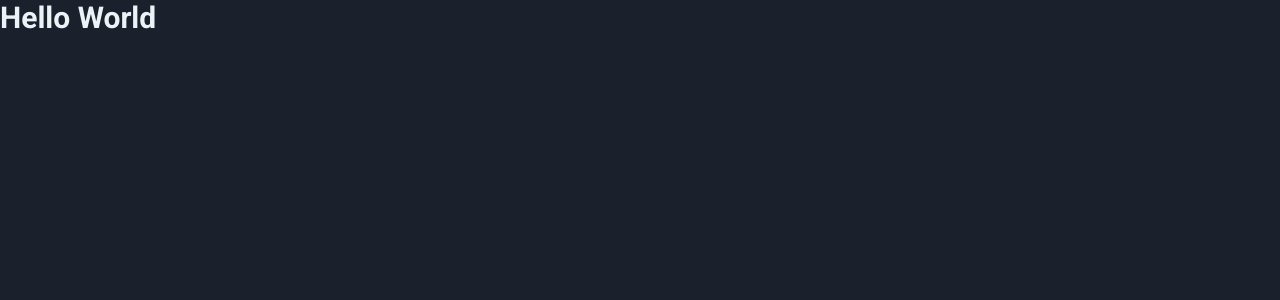
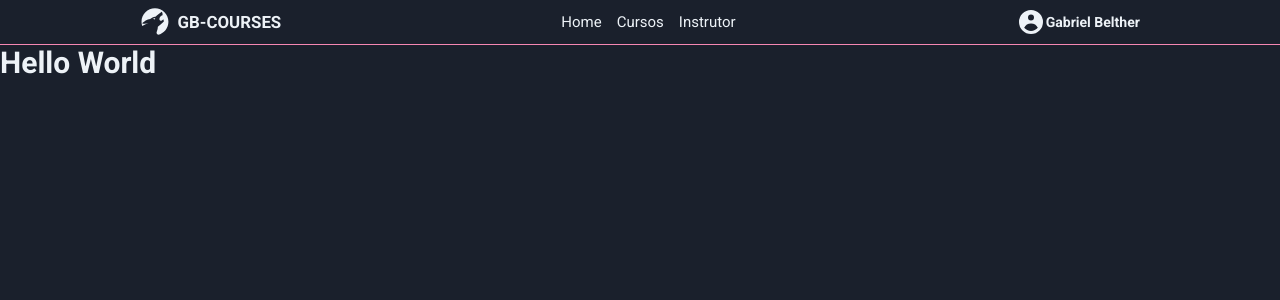
Before and after one commit to gbelther/gb-courses-app, a Next.js app: page / in a window 1280 px wide. Shown: the top 300 px of the page. Built offline with nearby package versions, Linux system fonts and the light colour scheme.

Commit message:
Componente Header

```diff
--- a/package.json
+++ b/package.json
@@ -12,6 +12,7 @@
     "next": "11.0.1",
     "react": "17.0.2",
     "react-dom": "17.0.2",
+    "react-icons": "^4.2.0",
     "styled-components": "^5.3.0"
   },
   "devDependencies": {
--- /dev/null
+++ b/src/components/Header/index.tsx
@@ -0,0 +1,31 @@
+import {
+  Container,
+  LogoWrapper,
+  NavWrapper,
+  UserLoginWrapper,
+  LogoIcon,
+  LogoTitle,
+  NavItem,
+  UserIcon,
+  Username,
+} from "./styles";
+
+export function Header() {
+  return (
+    <Container>
+      <LogoWrapper>
+        <LogoIcon />
+        <LogoTitle>GB-COURSES</LogoTitle>
+      </LogoWrapper>
+      <NavWrapper>
+        <NavItem>Home</NavItem>
+        <NavItem>Cursos</NavItem>
+        <NavItem>Instrutor</NavItem>
+      </NavWrapper>
+      <UserLoginWrapper>
+        <UserIcon />
+        <Username>Gabriel Belther</Username>
+      </UserLoginWrapper>
+    </Container>
+  );
+}
--- /dev/null
+++ b/src/components/Header/styles.ts
@@ -0,0 +1,71 @@
+import styled from "styled-components";
+
+import { GiWolfHowl } from "react-icons/gi";
+import { HiUserCircle } from "react-icons/hi";
+
+export const Container = styled.header`
+  height: 3rem;
+  border-bottom: 1px solid ${({ theme }) => theme.colors.secondary};
+
+  display: flex;
+  justify-content: space-around;
+  align-items: center;
+`;
+
+// Logo
+export const LogoWrapper = styled.section`
+  display: flex;
+  justify-content: center;
+  align-items: center;
+  gap: 0.5rem;
+
+  cursor: pointer;
+`;
+
+export const LogoIcon = styled(GiWolfHowl)`
+  height: 2rem;
+  width: 2rem;
+`;
+
+export const LogoTitle = styled.p`
+  font-size: 1.125rem;
+  font-weight: bold;
+`;
+
+// Navigation
+export const NavWrapper = styled.section`
+  display: flex;
+  justify-content: center;
+  align-items: center;
+  gap: 1rem;
+`;
+
+export const NavItem = styled.nav`
+  font-size: 1rem;
+
+  cursor: pointer;
+  transition: 0.3s;
+
+  :hover {
+    color: ${({ theme }) => theme.colors.secondary};
+  }
+`;
+
+// Login Info
+export const UserLoginWrapper = styled.section`
+  display: flex;
+  justify-content: center;
+  align-items: center;
+
+  cursor: pointer;
+`;
+
+export const UserIcon = styled(HiUserCircle)`
+  height: 2rem;
+  width: 2rem;
+`;
+
+export const Username = styled.p`
+  font-size: 0.9375rem;
+  font-weight: bold;
+`;
--- a/src/pages/_app.tsx
+++ b/src/pages/_app.tsx
@@ -1,10 +1,12 @@
 import type { AppProps } from "next/app";
+import { Header } from "../components/Header";
 import { CustomThemeProvider } from "../contexts/CustomThemeContext";
 import { GlobalStyles } from "../styles/global-styles";
 
 function MyApp({ Component, pageProps }: AppProps) {
   return (
     <CustomThemeProvider>
+      <Header />
       <Component {...pageProps} />
       <GlobalStyles />
     </CustomThemeProvider>
--- a/src/styles/themes.ts
+++ b/src/styles/themes.ts
@@ -2,7 +2,7 @@ export const darkTheme = {
   name: "dark-theme",
   colors: {
     primary: "#EDF2F7",
-    secondary: "#63171B",
+    secondary: "#F687B3",
     background: "#1A202C",
   },
   fontFamily: {
```
Also changed, not shown: 1 other file (tests, documents, lock files or other folders).
